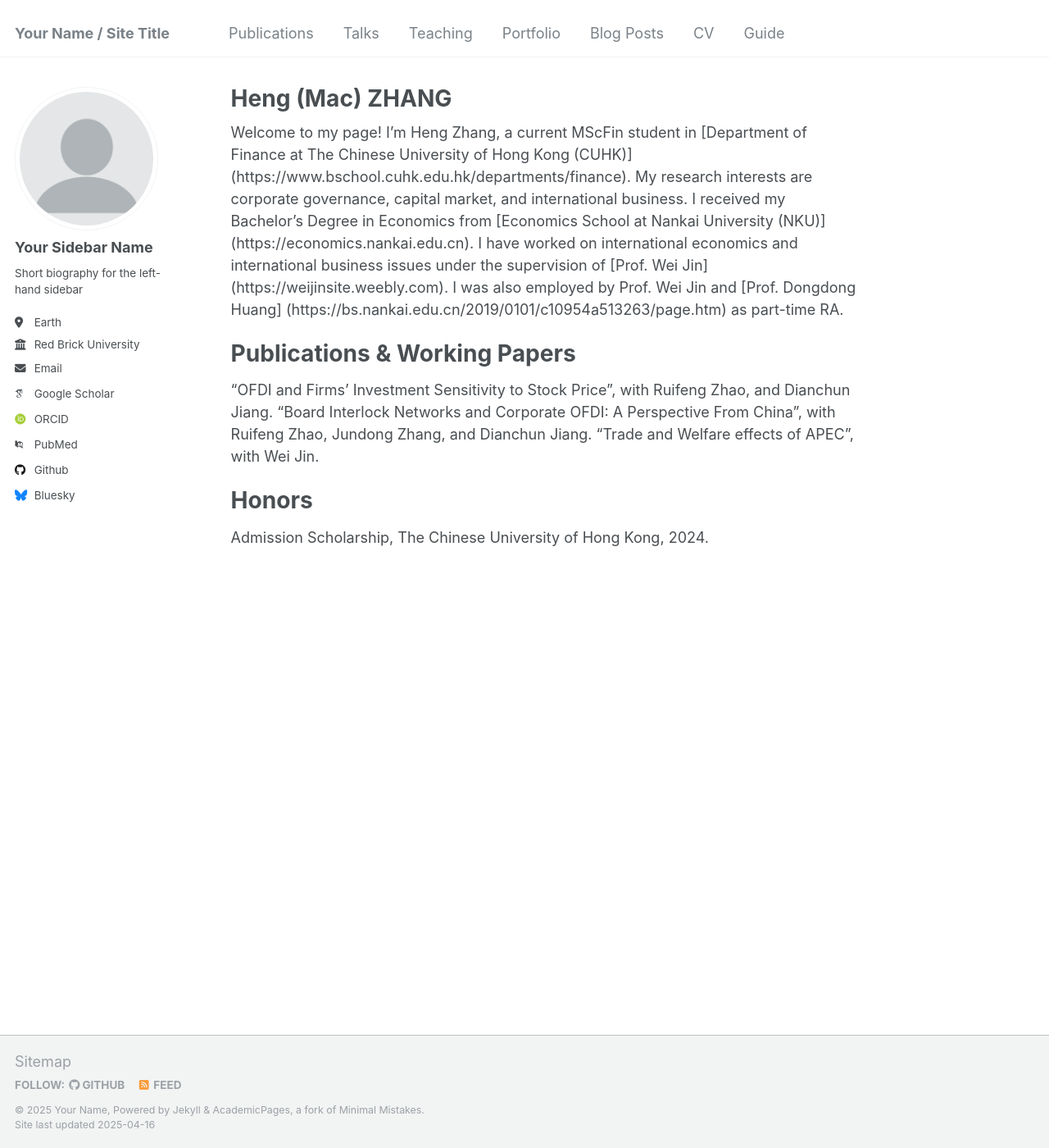
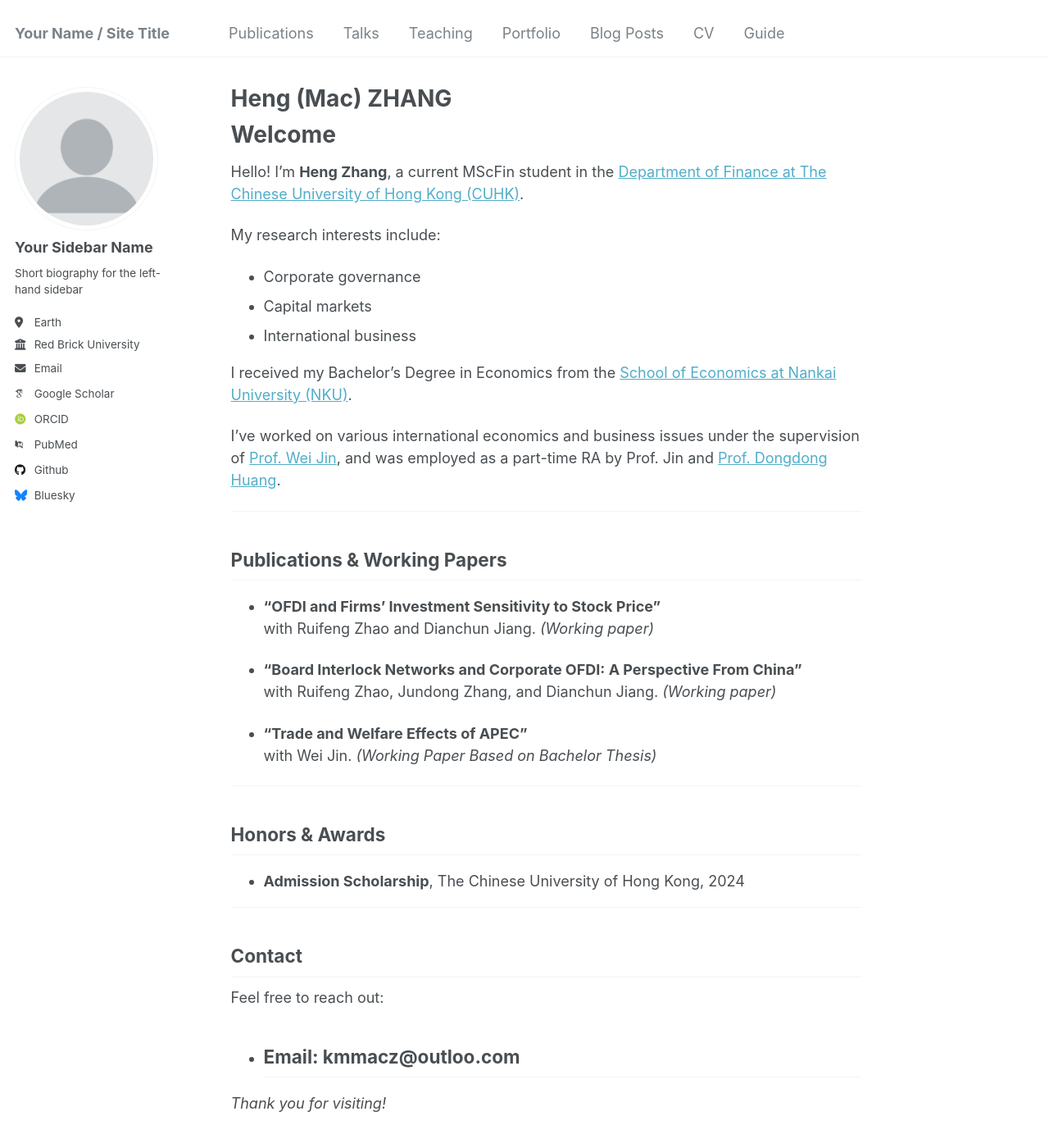
Before and after one commit to MacZhangH/MacHengZhang.github.io, a Jekyll site: the page built from _pages/about.md, in a window 1280 px wide and 1400 px high. Shown: the whole window at 82% size. Built offline with Jekyll 4.4.1, drawn with Linux system fonts in a browser that asks for light colours; some web fonts are replaced.

Commit message:
Update about.md

```diff
--- a/_pages/about.md
+++ b/_pages/about.md
@@ -7,17 +7,46 @@ redirect_from:
   - /about.html
 ---
 
-Welcome to my page! I'm Heng Zhang, a current MScFin student in [Department of Finance at The Chinese University of Hong Kong (CUHK)] (https://www.bschool.cuhk.edu.hk/departments/finance).
-My research interests are corporate governance, capital market, and international business. I received my Bachelor's Degree in Economics from [Economics School at Nankai University (NKU)] (https://economics.nankai.edu.cn).
-I have worked on international economics and international business issues under the supervision of [Prof. Wei Jin] (https://weijinsite.weebly.com). I was also employed by Prof. Wei Jin and [Prof. Dongdong Huang] (https://bs.nankai.edu.cn/2019/0101/c10954a513263/page.htm) as part-time RA.
+# Welcome
 
+Hello! I'm **Heng Zhang**, a current MScFin student in the [Department of Finance at The Chinese University of Hong Kong (CUHK)](https://www.bschool.cuhk.edu.hk/departments/finance).
 
-Publications & Working Papers
-======
-"OFDI and Firms’ Investment Sensitivity to Stock Price", with Ruifeng Zhao, and Dianchun Jiang.
-"Board Interlock Networks and Corporate OFDI: A Perspective From China", with Ruifeng Zhao, Jundong Zhang, and Dianchun Jiang.
-"Trade and Welfare effects of APEC", with Wei Jin.
+My research interests include:
 
-Honors
-======
-Admission Scholarship, The Chinese University of Hong Kong, 2024.
+- Corporate governance
+- Capital markets
+- International business
+
+I received my Bachelor's Degree in Economics from the [School of Economics at Nankai University (NKU)](https://economics.nankai.edu.cn).
+
+I’ve worked on various international economics and business issues under the supervision of [Prof. Wei Jin](https://weijinsite.weebly.com), and was employed as a part-time RA by Prof. Jin and [Prof. Dongdong Huang](https://bs.nankai.edu.cn/2019/0101/c10954a513263/page.htm).
+
+---
+
+## Publications & Working Papers
+
+- **"OFDI and Firms’ Investment Sensitivity to Stock Price"**
+  with Ruifeng Zhao and Dianchun Jiang. _(Working paper)_
+
+- **"Board Interlock Networks and Corporate OFDI: A Perspective From China"**
+  with Ruifeng Zhao, Jundong Zhang, and Dianchun Jiang. _(Working paper)_
+
+- **"Trade and Welfare Effects of APEC"**
+  with Wei Jin. _(Working Paper Based on Bachelor Thesis)_
+
+---
+
+## Honors & Awards
+
+- **Admission Scholarship**, The Chinese University of Hong Kong, 2024
+
+---
+
+## Contact
+
+Feel free to reach out:
+
+- Email: kmmacz@outloo.com
+---
+
+*Thank you for visiting!*
```
